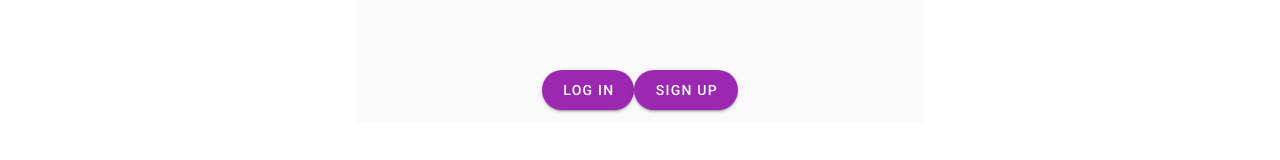
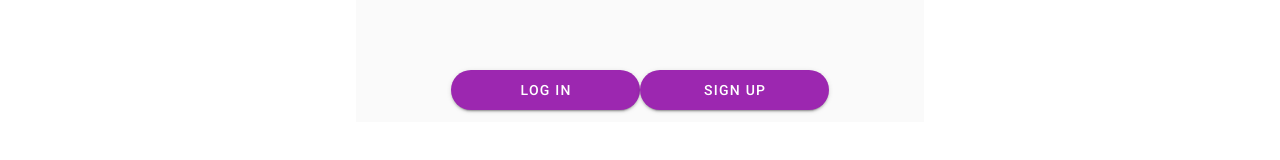
Before and after one commit to oMoMa/attendance-tracker, a Nuxt app: page / in a window 1280 px wide. Shown: the part 602-762 px from the top of the page. Built offline with nearby package versions, Linux system fonts and the light colour scheme.

Commit message:
styling of welcome component

```diff
--- a/components/WelcomeC.vue
+++ b/components/WelcomeC.vue
@@ -69,4 +69,7 @@ export default {
 p {
   font-weight: 3rem;
 }
+.v-btn.v-size--default {
+  width: 189px;
+}
 </style>
```
